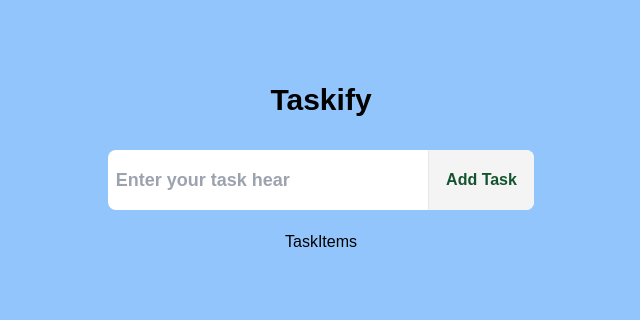
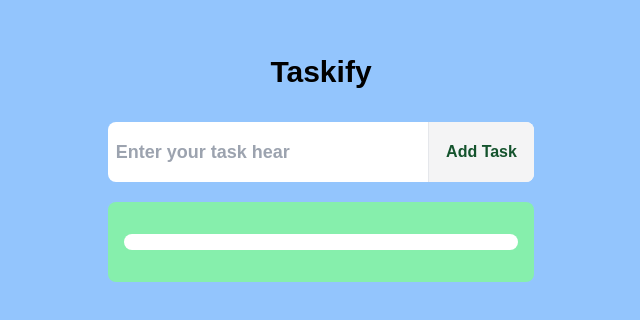
Before and after one commit to adelorosia/todo-redux, a Next.js app: page / in a window 1280 px wide. Shown: the part 232-552 px from the top of the page, without its empty margins (319-959 px from the left). Built offline with nearby package versions, Linux system fonts and the light colour scheme; a web font is replaced by a local one.

Commit message:
task items design fetrig

```diff
--- a/components/TaskItems.tsx
+++ b/components/TaskItems.tsx
@@ -2,7 +2,9 @@ import React from 'react'
 
 const TaskItems = () => {
   return (
-    <div>TaskItems</div>
+    <ul className='w-full flex flex-col gap-4 bg-green-300 py-8 px-4 rounded-lg'>
+        <li className='bg-white w-full rounded-lg p-2'></li>
+    </ul>
   )
 }
 
```
